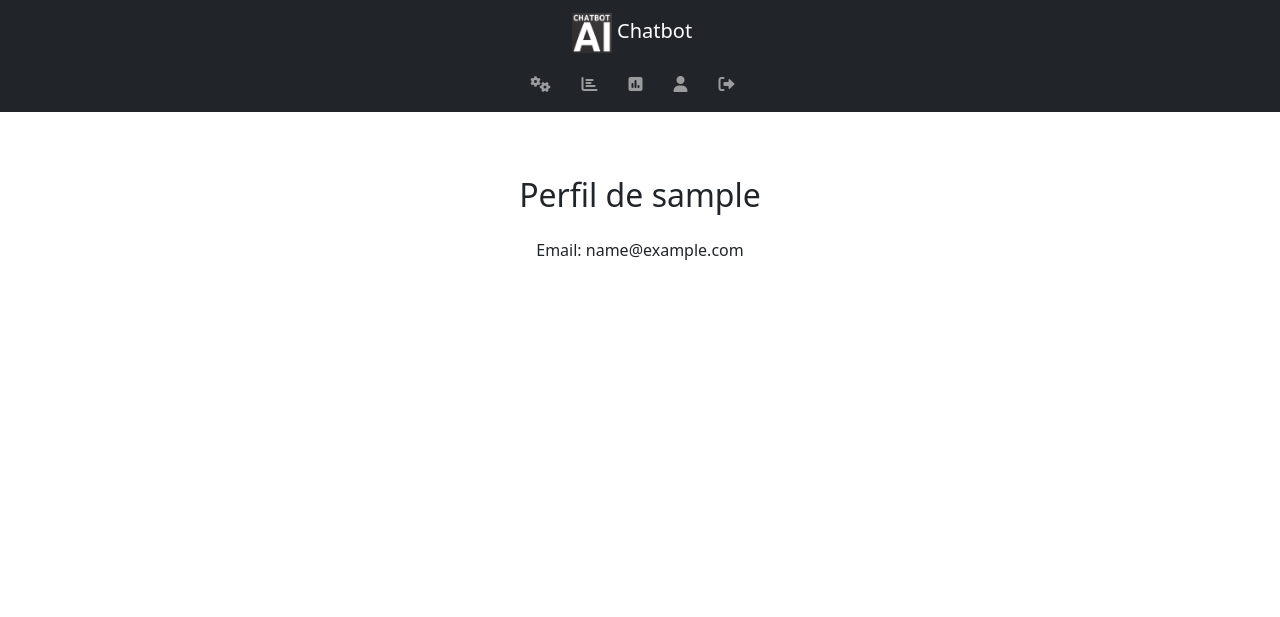
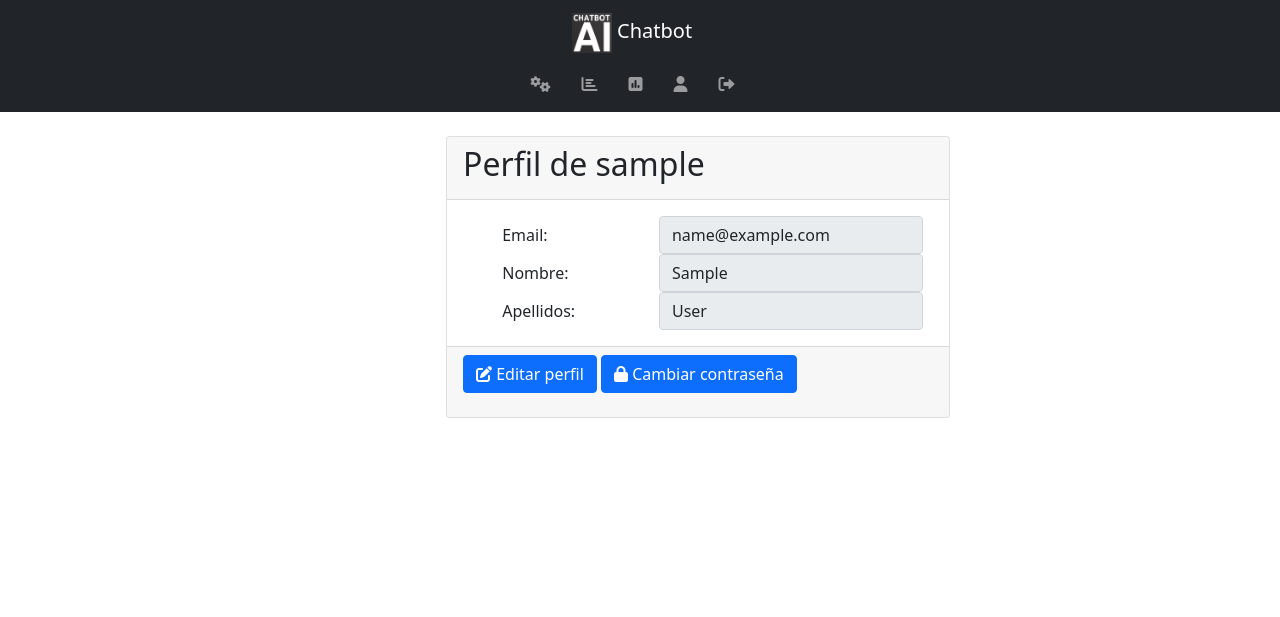
Before and after one commit to alfonsomiralles/DjangoChatBot, a Django app: page /auth/profile/ in a window 1280 px wide. Shown: the top 617 px of the page. Run offline with Django 3.2, Linux system fonts and the light colour scheme; the visitor is signed in with stand-in values (Sample User, id 1); some libraries are stand-ins or nearby versions.

Commit message:
updated styles for user profile,change password

```diff
--- a/autentication/urls.py
+++ b/autentication/urls.py
@@ -7,6 +7,8 @@ urlpatterns = [
     path('logout/', LogoutView.as_view(next_page='index'), name='logout'),
     path('register/', views.register, name='register'),
     path('profile/', views.profile, name='profile'),
+    path('edit_profile/', views.edit_profile, name='edit_profile'),
+    path('password/', views.change_password, name='change_password'),
     re_path(r'^account_activation/(?P<uidb64>[0-9A-Za-z_\-]+)/(?P<token>[0-9A-Za-z_=]+)/$', views.account_activation, name='account_activation'),
     path('request_staff_access/', views.request_staff_access, name='request_staff_access'),
 ]
--- a/autentication/views.py
+++ b/autentication/views.py
@@ -1,5 +1,5 @@
 from django.shortcuts import render, redirect
-from .forms import CustomUserCreationForm
+from .forms import CustomUserCreationForm, CustomUserChangeForm, CustomPasswordChangeForm
 from django.contrib import messages
 from django.core.mail import send_mail
 from django.template.loader import render_to_string
@@ -36,7 +36,8 @@ def register(request):
     else:
         form = CustomUserCreationForm
     context = {
-        'form': form
+        'form': form,
+        'password_help_texts': form.get_password_help_texts()
     }
     return render(request, 'autentication/register.html', context)
 
@@ -100,3 +101,39 @@ def profile(request):
         return redirect('profile')
 
     return render(request, 'autentication/profile.html')
+
+@login_required
+def edit_profile(request):
+    if request.method == 'POST':
+        form = CustomUserChangeForm(request.POST, instance=request.user)
+        if form.is_valid():
+            form.save()
+            messages.success(request, 'Perfil actualizado con éxito.')
+            return redirect('profile')
+        else:
+            for field in form:
+                for error in field.errors:
+                    messages.error(request, f"{field.label}: {error}")
+            return redirect('edit_profile')
+    else:
+        form = CustomUserChangeForm(instance=request.user)
+    context = {'form': form}
+    return render(request, 'autentication/edit_profile.html', context)
+
+@login_required
+def change_password(request):
+    if request.method == 'POST':
+        form = CustomPasswordChangeForm(request.user, request.POST)
+        if form.is_valid():
+            form.save()
+            messages.success(request, 'Contraseña cambiada con éxito.')
+            return redirect('profile')
+        else:
+            for field in form:
+                for error in field.errors:
+                    messages.error(request, f"{field.label}: {error}")
+            return redirect('change_password')
+    else:
+        form = CustomPasswordChangeForm(request.user)
+    context = {'form': form}
+    return render(request, 'autentication/change_password.html', context)
--- a/static/css/styles.css
+++ b/static/css/styles.css
@@ -378,3 +378,32 @@ footer {
 .modal textarea {
     width: 100%;
 }
+
+.password-rules {
+    /* Estilos para las reglas de contraseña */
+    font-size: 14px;
+    color: #777;
+}
+
+.profile-card {
+    max-width: 100%;
+}
+
+.wide-field {
+    width: 125%;
+}
+
+.card-custom-width {
+    width: 130%;
+    max-width: 160%;
+}
+@media (max-width: 992px) {
+    .wide-field {
+        width: 100%;
+    }
+
+    .card-custom-width {
+        width: 100%;
+        max-width: 100%;
+    }
+}
--- a/templates/autentication/profile.html
+++ b/templates/autentication/profile.html
@@ -3,10 +3,34 @@
 {% block 'title' %}Perfil{% endblock 'title' %}
 {% block 'content' %}
 <main class="main-content">
-<div class="auth-form-container">
-    <br>
+    <div class="container">
+        <div class="row">
+            <div class="col-md-12 mx-auto">
+                <div class="card card-custom-width">
+                    <div class="card-header">
                         <h2>Perfil de {{ user.username }}</h2>
-    <p>Email: {{ user.email }}</p>
+                    </div>
+                    <div class="card-body">
+                        <form>
+                            <div class="form-group row">
+                                <label class="col-md-4 col-form-label text-md-right">Email:</label>
+                                <div class="col-md-6">
+                                    <input type="text" class="form-control wide-field" value="{{ user.email }}" readonly>
+                                </div>
+                            </div>
+                            <div class="form-group row">
+                                <label class="col-md-4 col-form-label text-md-right">Nombre:</label>
+                                <div class="col-md-6">
+                                    <input type="text" class="form-control wide-field" value="{{ user.first_name }}" readonly>
+                                </div>
+                            </div>
+                            <div class="form-group row">
+                                <label class="col-md-4 col-form-label text-md-right">Apellidos:</label>
+                                <div class="col-md-6">
+                                    <input type="text" class="form-control wide-field" value="{{ user.last_name }}" readonly>
+                                </div>
+                            </div>
+                        </form>
                         {% if not user.is_staff and not user.is_staff_request %}
                             <h2>Solicitar acceso al staff</h2>
                             <p>Si deseas ser parte del staff, envía una solicitud y el administrador la revisará.</p>
@@ -17,5 +41,13 @@
                             </form>
                         {% endif %}
                     </div>
+                    <div class="card-footer">
+                        <a href="{% url 'edit_profile' %}" class="btn btn-primary mb-3"><i class="fas fa-edit"></i> Editar perfil</a>
+                        <a href="{% url 'change_password' %}" class="btn btn-primary mb-3"><i class="fas fa-lock"></i> Cambiar contraseña</a>
+                    </div>
+                </div>
+            </div>
+        </div>
+    </div>
 </main>
 {% endblock 'content' %}
```
Also changed, not shown: autentication/forms.py (+35 -1 lines), templates/autentication/change_password.html (added, +50 -0 lines), templates/autentication/edit_profile.html (added, +50 -0 lines), templates/autentication/register.html (+7 -0 lines). Lines whose indentation alone changed are shown as unchanged.
